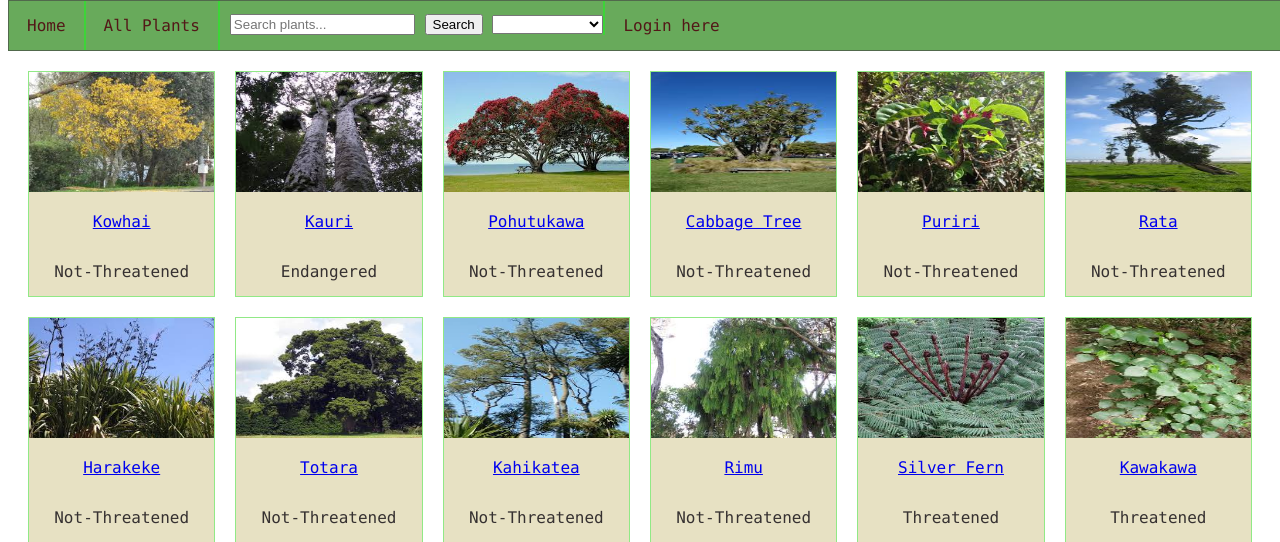
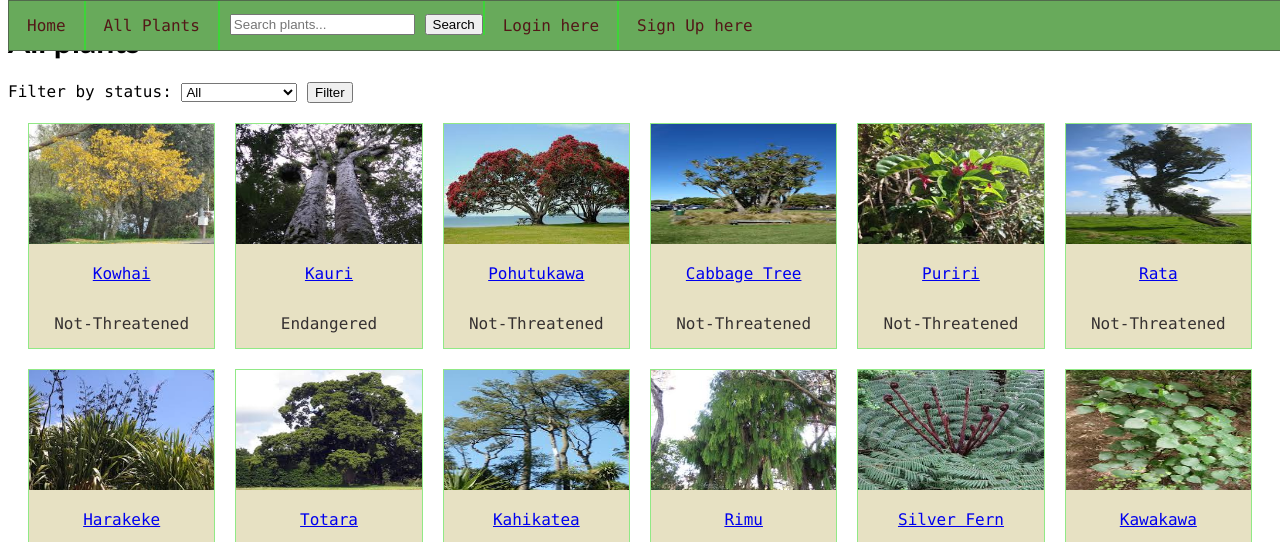
Before and after one commit to akhilasharma17/plant, a Flask app: page /all_plant in a window 1280 px wide. Shown: the top 542 px of the page. Run offline with Flask 3, Linux system fonts and the light colour scheme; data comes from the database, SQL or seed files in the repository; both versions use the stored data as it was after the commit.

Commit message:
status filter working

```diff
--- a/routes.py
+++ b/routes.py
@@ -11,14 +11,23 @@ def homepage():
 
 
 # all plants page
-@app.route('/all_plant')
+@app.route('/all_plant', methods=['GET'])
 def all_plant():
+    status_filter = request.args.get('status', '').strip()
     conn = sqlite3.connect('plant.db')
     cursor = conn.cursor()
-    cursor.execute("SELECT * FROM Plant ORDER BY id;")
+    query = "SELECT * FROM Plant"
+    parameters = []
+    # add the status selected to the query
+    if status_filter:
+        query += " WHERE status = ?"
+        parameters.append(status_filter)
+    cursor.execute(query, parameters)
     plants = cursor.fetchall()
     conn.close()
-    return render_template('all_plant.html', plant=plants)
+    return render_template('all_plant.html',
+                           plant=plants,
+                           status_filter=status_filter)
 
 
 # individual plants page
@@ -55,14 +64,10 @@ def search():
     # get search from Plant table
     result = cursor.execute("SELECT * FROM Plant WHERE name LIKE ?;",
                             (f"%{search_term}%", )).fetchall()
-    # status filter
-    status_filter = cursor.execute
-    ("SELECT * FROM Plant WHERE name LIKE ? AND status = ?")
     conn.close()
     return render_template("search.html",
                            result=result,
-                           search_term=search_term,
-                           status_filter=status_filter)
+                           search_term=search_term)
 
 
 @app.errorhandler(404)
--- a/templates/all_plant.html
+++ b/templates/all_plant.html
@@ -1,8 +1,23 @@
 <!--all plants page with jinja-->
 {%extends "layout.html"%}
 {%block content%}
-  <p>All plants...</p>
+  <h1>All plants</h1>
+
+  <!--status filter-->
+  <form method="GET" action="/all_plant">
+    <label for="status">Filter by status:</label>
+    <select name="status">
+      <option value="">All</option>
+      <option value="Not-Threatened" {% if status_filter == 'Not-Threatened' %}selected{% endif %}>Not-Threatened</option>
+      <option value="Threatened" {% if status_filter == 'Threatened' %}selected{% endif %}>Threatened</option>
+      <option value="Endangered" {% if status_filter == 'Endangered' %}selected{% endif %}>Endangered</option>
+    </select>
+    <button type="submit">Filter</button>
+  </form>
+
+    <!--image gallery-->
   <div class="gallery-container">
+    {% if plant %}
       {% for plant in plant %}
         <div class="gallery">
           <img src="/static/images/{{ plant[1] }}.jpg"
@@ -12,4 +27,8 @@
         </div>
       {% endfor %}
       </div>
-{%endblock%}
+    {% else %}
+      <p>No plants found with the selected filter</p>
+    {% endif %}
+  </div>
+{% endblock %}
--- a/templates/layout.html
+++ b/templates/layout.html
@@ -6,7 +6,7 @@
     </head>
 
     <body>
-        <!--navigation bar(edit)-->
+        <!--navigation bar-->
         <div class="nav">
             <ul>
                 <li><a href="http://127.0.0.1:5000/">Home</a></li>
@@ -16,16 +16,10 @@
                     <form action="/search" method="GET">
                         <input type="text" name="search_term" placeholder="Search plants..." class="search">
                         <input type="submit" value="Search">
-                            <select name="status" placeholder="Filter by Status...">
-                                <option value=" "></option>
-                                <option value="Threatened">Threatened</option>
-                                <option value="Endangered">Endangered</option>
-                                <option value="Not threatened">Not threatened</option>
-                                <!-- Add more statuses as needed -->
-                            </select>
                     </form>
                 </li>
                 <li><a href="http://127.0.0.1:5000/login">Login here</a></li>
+                <li><a href="http://127.0.0.1:5000/signup">Sign Up here</a></li>
             </ul>
         </div>
         <!--main(with jinja)-->
```
Also changed, not shown: templates/404.html (+6 -3 lines), plant.db. Lines whose indentation alone changed are shown as unchanged.
